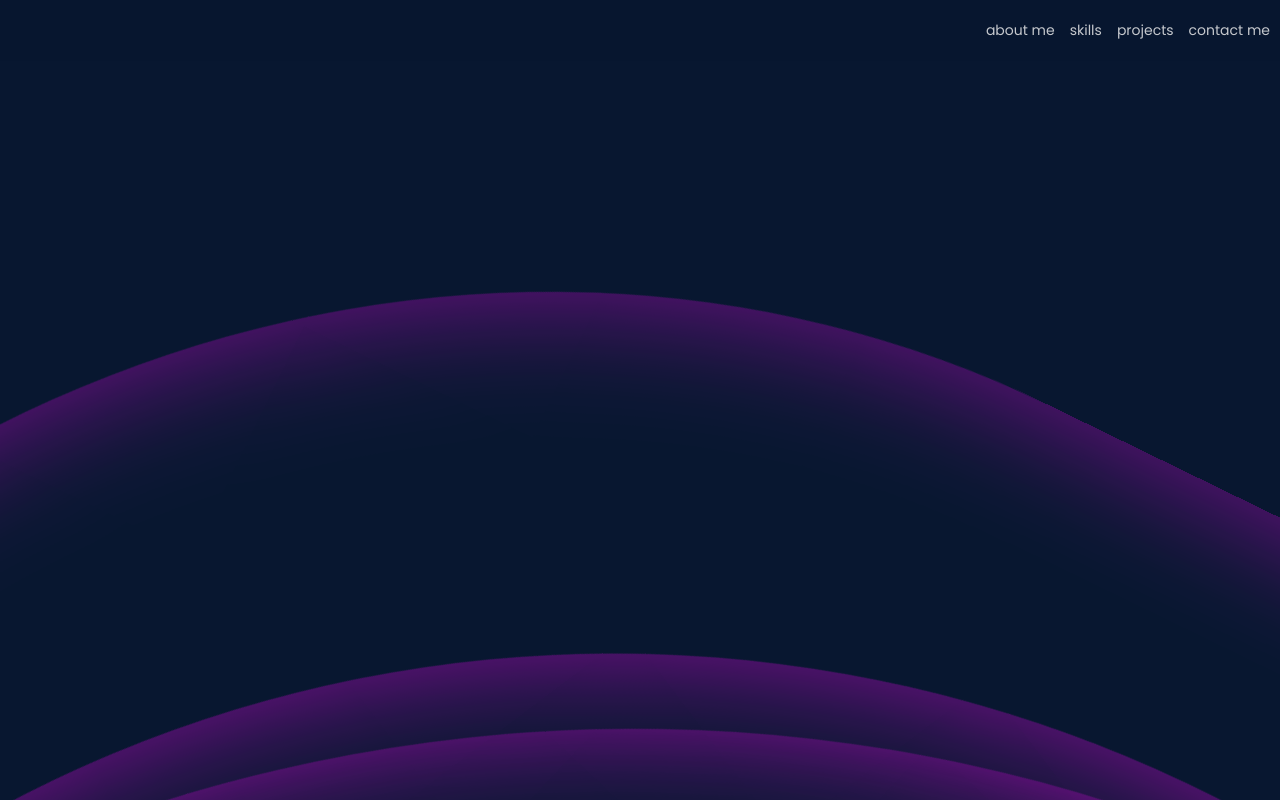
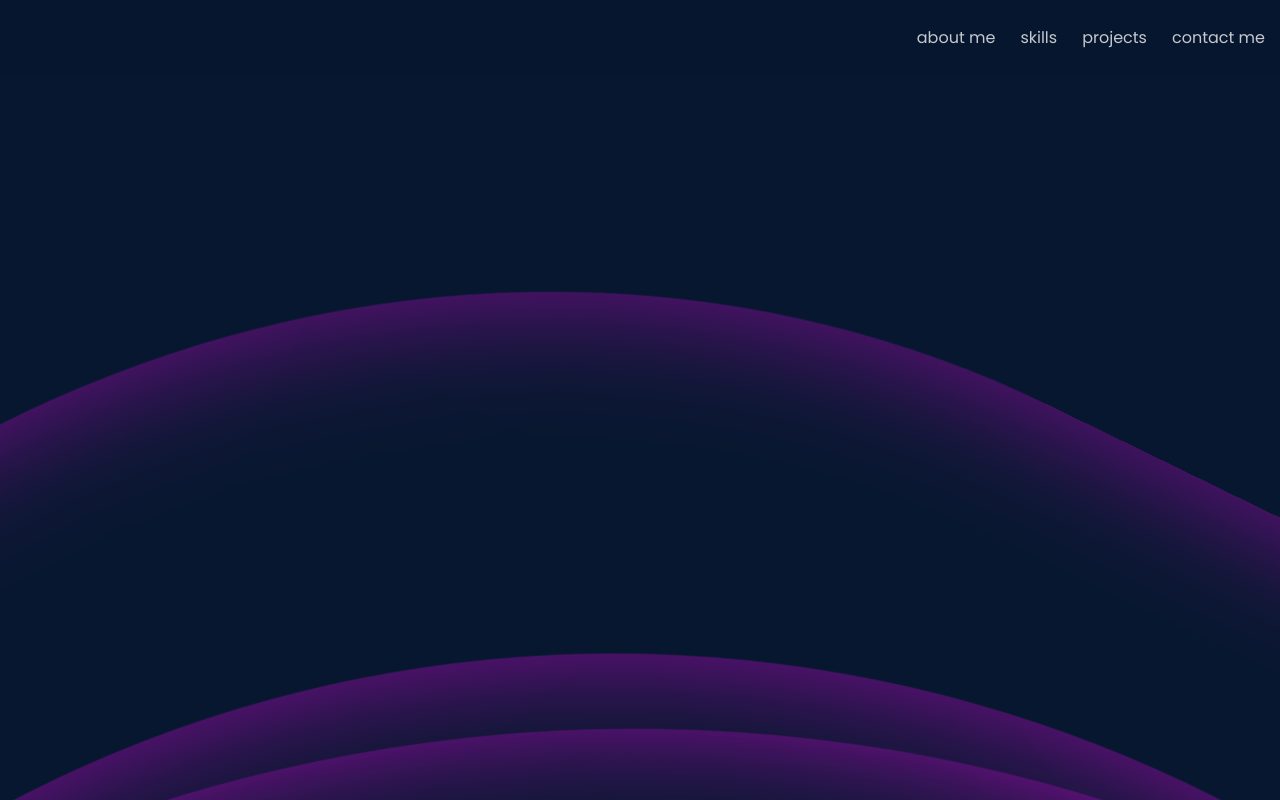
Before and after one commit to anuva312/my-portfolio, a React (Create React App) app: page / in a window 1280 px wide. Built offline with nearby package versions, Linux system fonts and the light colour scheme.

Commit message:
Updated some css styling

```diff
--- a/src/App.js
+++ b/src/App.js
@@ -3,10 +3,13 @@ import Waves from "./components/Waves";
 import Header from "./components/Header";
 
 function App() {
+  const onSectionClicked = function (sectionName) {
+    console.log("Clicked on section", sectionName);
+  };
   return (
     <div>
       <Waves />
-      <Header />
+      <Header onClickNavItem={onSectionClicked} />
     </div>
   );
 }
--- a/src/components/Header.js
+++ b/src/components/Header.js
@@ -1,13 +1,37 @@
 import "./header.css";
 
-export default function Header() {
+export default function Header({ onClickNavItem }) {
   return (
     <div className="header">
       <div className="navbar-container">
-        <div className="nav-item">about me</div>
-        <div className="nav-item">skills</div>
-        <div className="nav-item">projects</div>
-        <div className="nav-item">contact me</div>
+        <div
+          className="nav-item"
+          id="about"
+          onClick={() => onClickNavItem("about")}
+        >
+          about me
+        </div>
+        <div
+          className="nav-item"
+          id="skills"
+          onClick={() => onClickNavItem("skills")}
+        >
+          skills
+        </div>
+        <div
+          className="nav-item"
+          id="projects"
+          onClick={() => onClickNavItem("projects")}
+        >
+          projects
+        </div>
+        <div
+          className="nav-item"
+          id="contact"
+          onClick={() => onClickNavItem("contact")}
+        >
+          contact me
+        </div>
       </div>
     </div>
   );
--- a/src/components/Waves.js
+++ b/src/components/Waves.js
@@ -1,5 +1,5 @@
 import "./waves.css";
 
 export default function Waves() {
-  return <div class="wave"></div>;
+  return <div className="wave"></div>;
 }
--- a/src/components/header.css
+++ b/src/components/header.css
@@ -18,5 +18,22 @@
 
 .nav-item {
   cursor: pointer;
-  font-size: 14px;
+  font-size: 16px;
+  border-radius: 5px;
+  padding: 5px;
+  transition: all 0.3s;
 }
+
+#about:hover,
+#skills:hover,
+#projects:hover,
+#contact:hover {
+  font-size: 18px;
+}
+
+#about:active,
+#skills:active,
+#projects:active,
+#contact:active {
+  font-weight: bold;
+}
```
